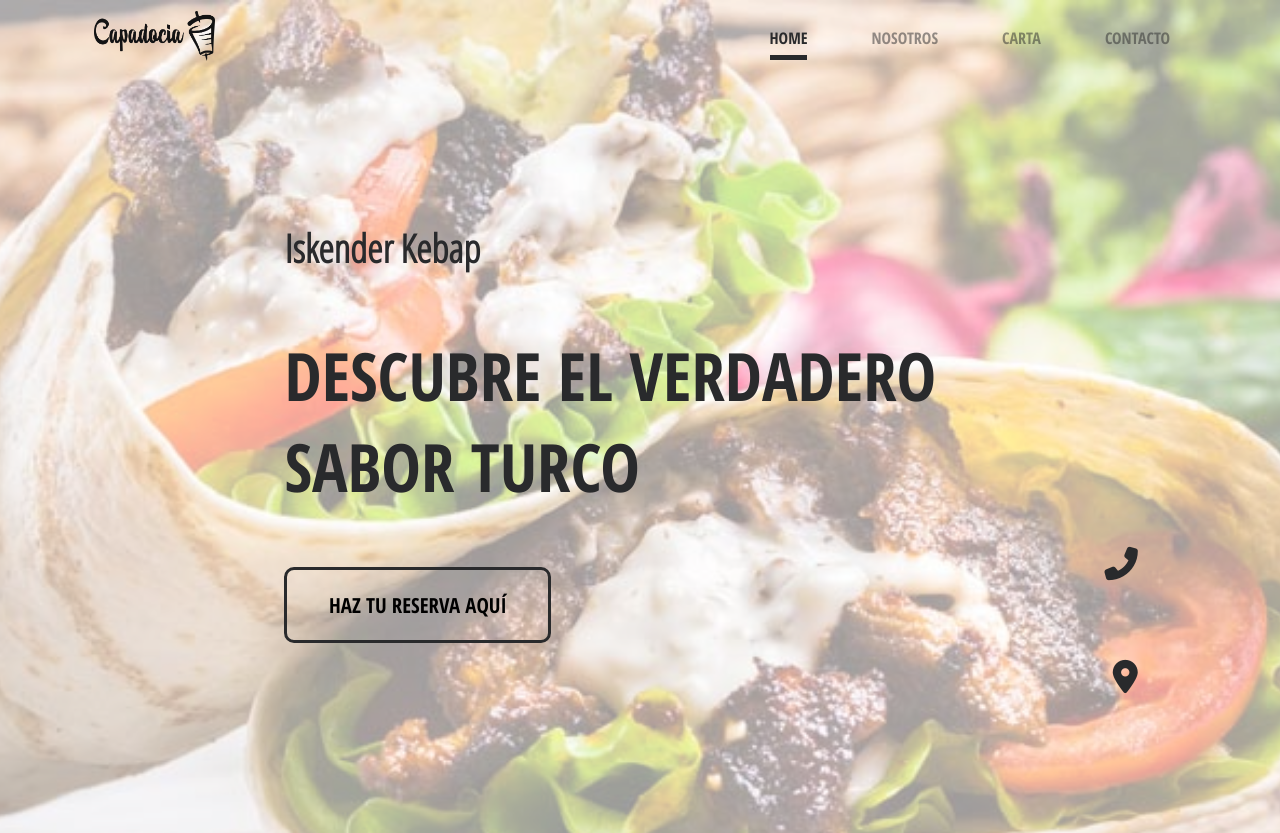
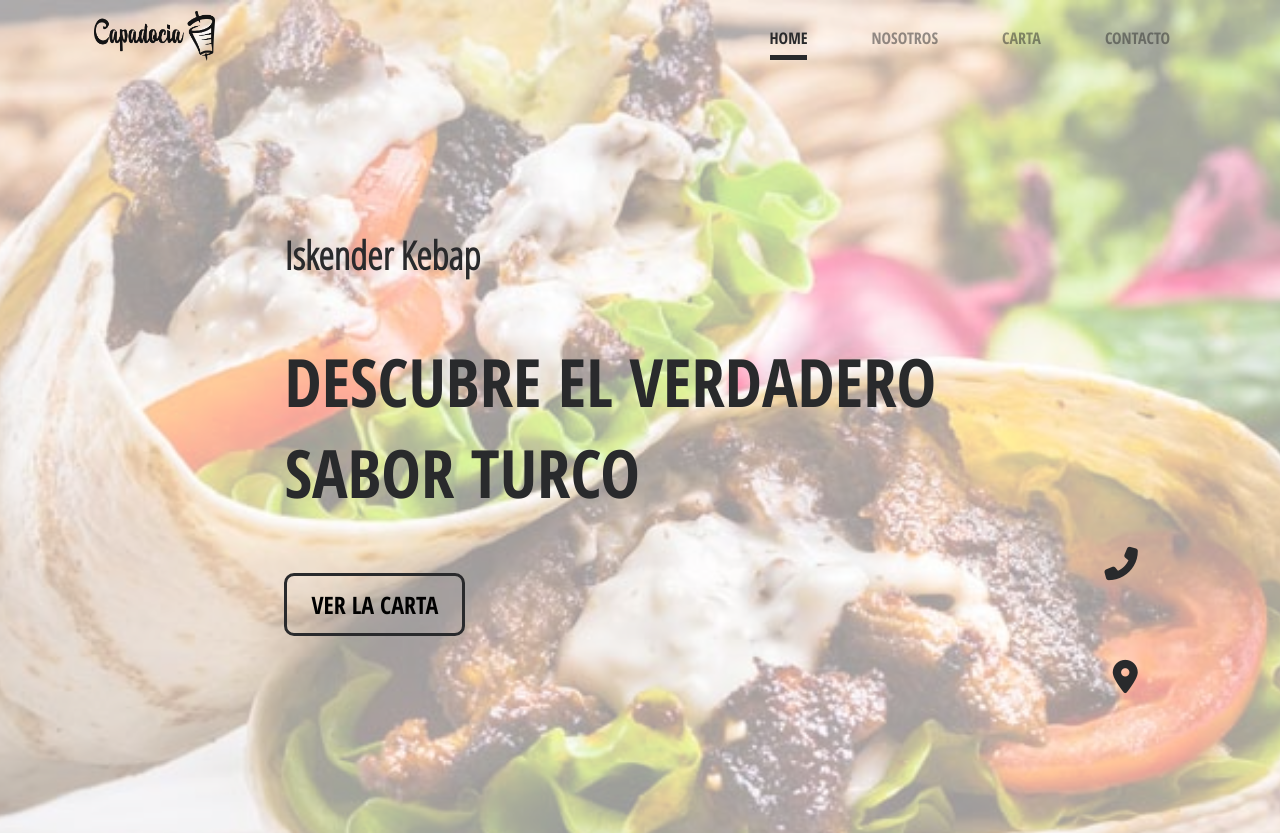
Before and after one commit to SergiSC/Capadocia, a React (Create React App) app: page / in a window 1280 px wide. Shown: the top 833 px of the page. Built offline with nearby package versions, Linux system fonts and the light colour scheme.

Commit message:
home button fix

```diff
--- a/src/App.css
+++ b/src/App.css
@@ -38,7 +38,7 @@ h1 {
 
 section {
   width: 100%;
-  padding: 2em 0;
+  padding: 0;
   background-color: transparent;
 }
 
@@ -57,6 +57,7 @@ section .section-container {
 @media screen and (min-width: 801px) {
   section {
     display: grid;
+    padding: 2em 0;
     grid-template-columns: 1fr minmax(800px, 10fr)  1fr;
   }
   section#home {
--- a/src/views/home/home.css
+++ b/src/views/home/home.css
@@ -17,8 +17,8 @@ section#home .section-container button {
   border: solid 3px var(--color-dark);
   border-radius: 10px;
   background-color: transparent;
-  padding: 1em 2em;
-  font-size: 1.3rem;
+  padding: 0.5em 1em;
+  font-size: 1.5rem;
 }
 
 
--- a/src/views/home/home.tsx
+++ b/src/views/home/home.tsx
@@ -12,7 +12,7 @@ const Home = ({ sectionId }: homeProps) => {
                 <div id='text-home'>
                     <h3>Iskender Kebap</h3>
                     <h1>Descubre {window.innerWidth < 801 ? <br /> : ''} el verdadero <br /> sabor turco</h1>
-                    <button onClick={() => { window.location.href = '#reservation'; }}> haz tu reserva aquí</button>
+                    <button onClick={() => { window.location.href = '#reservation'; }}>ver la carta</button>
                 </div>
                 <div id='sn-home' className="row-btn-sn">
                     <a href="tel:+3493384820">
```
